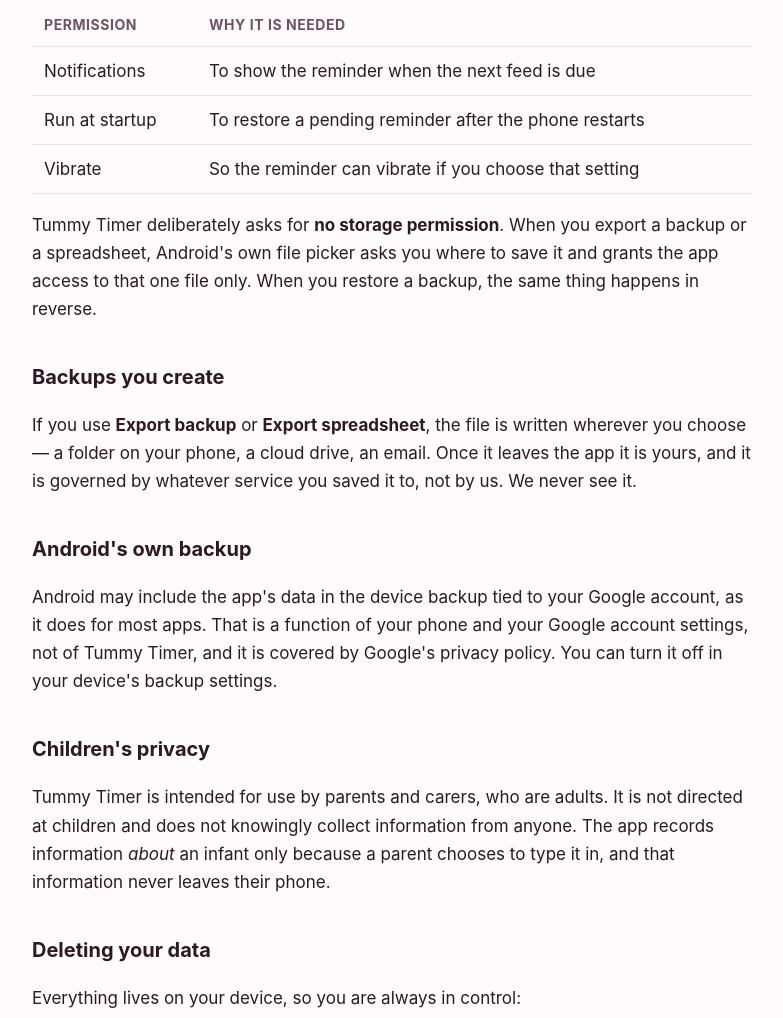
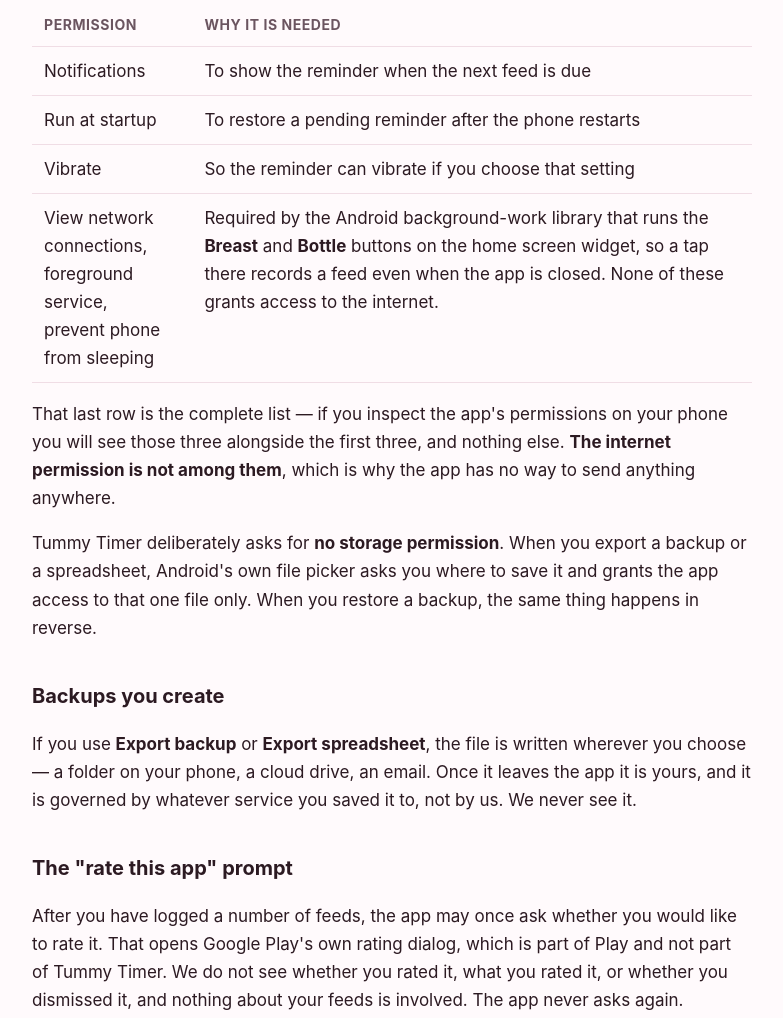
Before and after one commit to arnb13/tummy-timer-privacy, a plain HTML site: page index.html in a window 1280 px wide. Shown: the part 1215-2233 px from the top of the page, without its empty margins (248-1031 px from the left). Drawn offline with Linux system fonts and the light colour scheme.

Commit message:
Update permissions section in index.html
Added explanation for additional permissions required by the app.

```diff
--- a/index.html
+++ b/index.html
@@ -90,7 +90,18 @@
   <tr><td>Notifications</td><td>To show the reminder when the next feed is due</td></tr>
   <tr><td>Run at startup</td><td>To restore a pending reminder after the phone restarts</td></tr>
   <tr><td>Vibrate</td><td>So the reminder can vibrate if you choose that setting</td></tr>
+  <tr>
+    <td>View network connections,<br>foreground service,<br>prevent phone from sleeping</td>
+    <td>Required by the Android background-work library that runs the
+        <strong>Breast</strong> and <strong>Bottle</strong> buttons on the home
+        screen widget, so a tap there records a feed even when the app is
+        closed. None of these grants access to the internet.</td>
+  </tr>
 </table>
+<p>That last row is the complete list — if you inspect the app's permissions on
+your phone you will see those three alongside the first three, and nothing else.
+<strong>The internet permission is not among them</strong>, which is why the app
+has no way to send anything anywhere.</p>
 <p>Tummy Timer deliberately asks for <strong>no storage permission</strong>. When
 you export a backup or a spreadsheet, Android's own file picker asks you where to
 save it and grants the app access to that one file only. When you restore a
@@ -101,6 +112,13 @@
 the file is written wherever you choose — a folder on your phone, a cloud drive, an
 email. Once it leaves the app it is yours, and it is governed by whatever service
 you saved it to, not by us. We never see it.</p>
+
+<h2>The "rate this app" prompt</h2>
+<p>After you have logged a number of feeds, the app may once ask whether you
+would like to rate it. That opens Google Play's own rating dialog, which is part
+of Play and not part of Tummy Timer. We do not see whether you rated it, what you
+rated it, or whether you dismissed it, and nothing about your feeds is involved.
+The app never asks again.</p>
 
 <h2>Android's own backup</h2>
 <p>Android may include the app's data in the device backup tied to your Google
```
